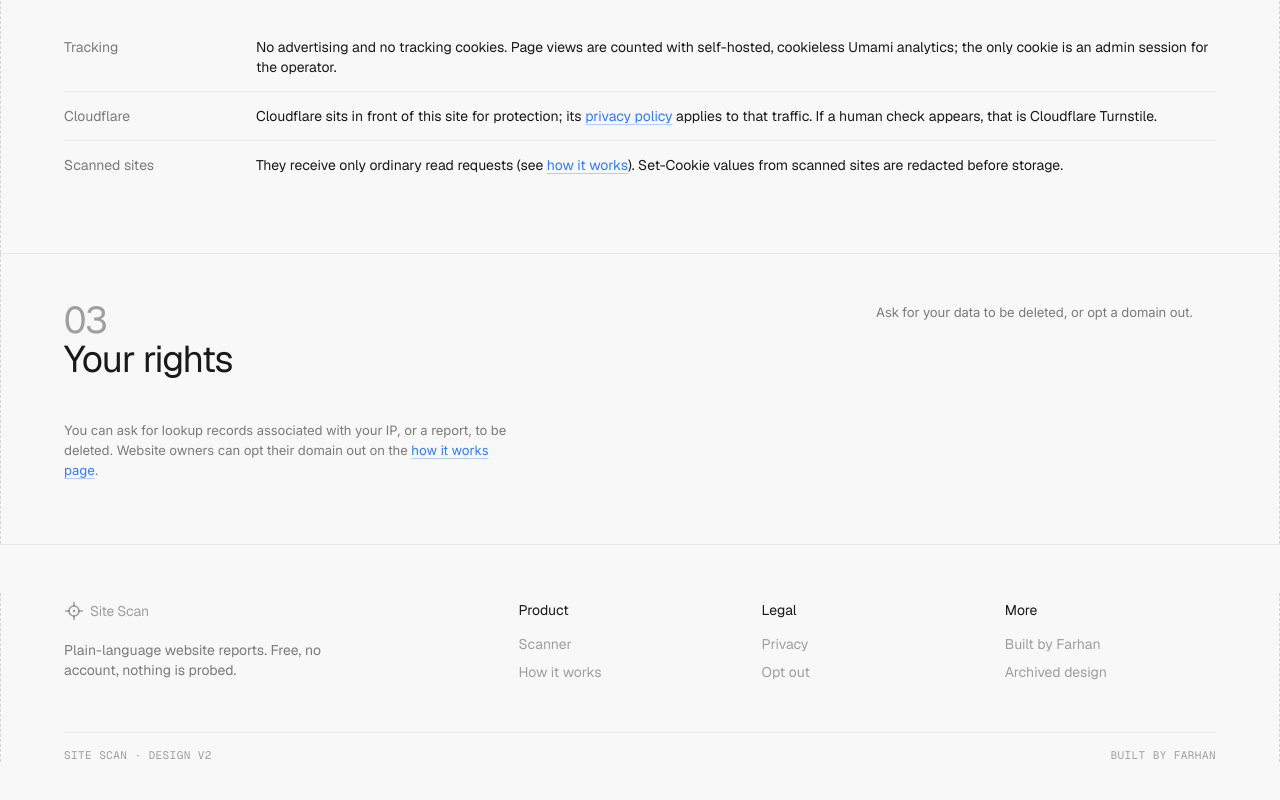
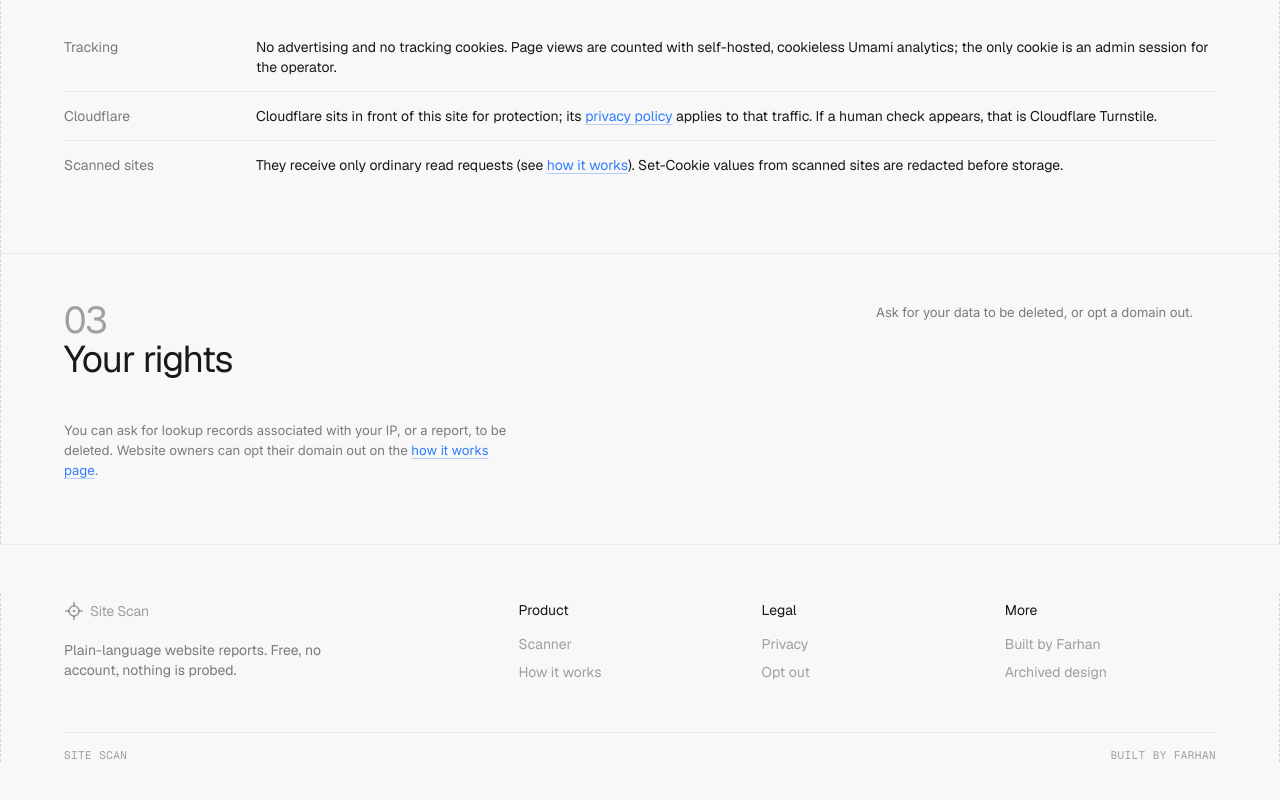
Before and after one commit to farhanmunim/site-scanner, a SvelteKit app in the folder apps/web/: page /privacy in a window 1280 px wide. Shown: the part 938-1738 px from the top of the page. Built offline with nearby package versions, Linux system fonts and the light colour scheme; no server answers.

Commit message:
Footer: remove the design v2 label
Co-Authored-By: Claude Sonnet 5.5 <noreply@anthropic.com>
Claude-Session: https://claude.ai/code/session_01R2ibAmqrRzBHub6qcoaADe

```diff
--- a/apps/web/src/routes/(app)/+layout.svelte
+++ b/apps/web/src/routes/(app)/+layout.svelte
@@ -57,7 +57,7 @@
           <ul><li><a href="https://farhan.app/" rel="noopener">Built by Farhan</a></li><li><a href="/archive/v1">Archived design</a></li></ul>
         </div>
       </div>
-      <div class="legal"><span class="built">{data.siteName} · design v2</span><a class="built link-muted" href="https://farhan.app/" rel="noopener">Built by Farhan</a></div>
+      <div class="legal"><span class="built">{data.siteName}</span><a class="built link-muted" href="https://farhan.app/" rel="noopener">Built by Farhan</a></div>
     </div>
   </footer>
 </div>
```
